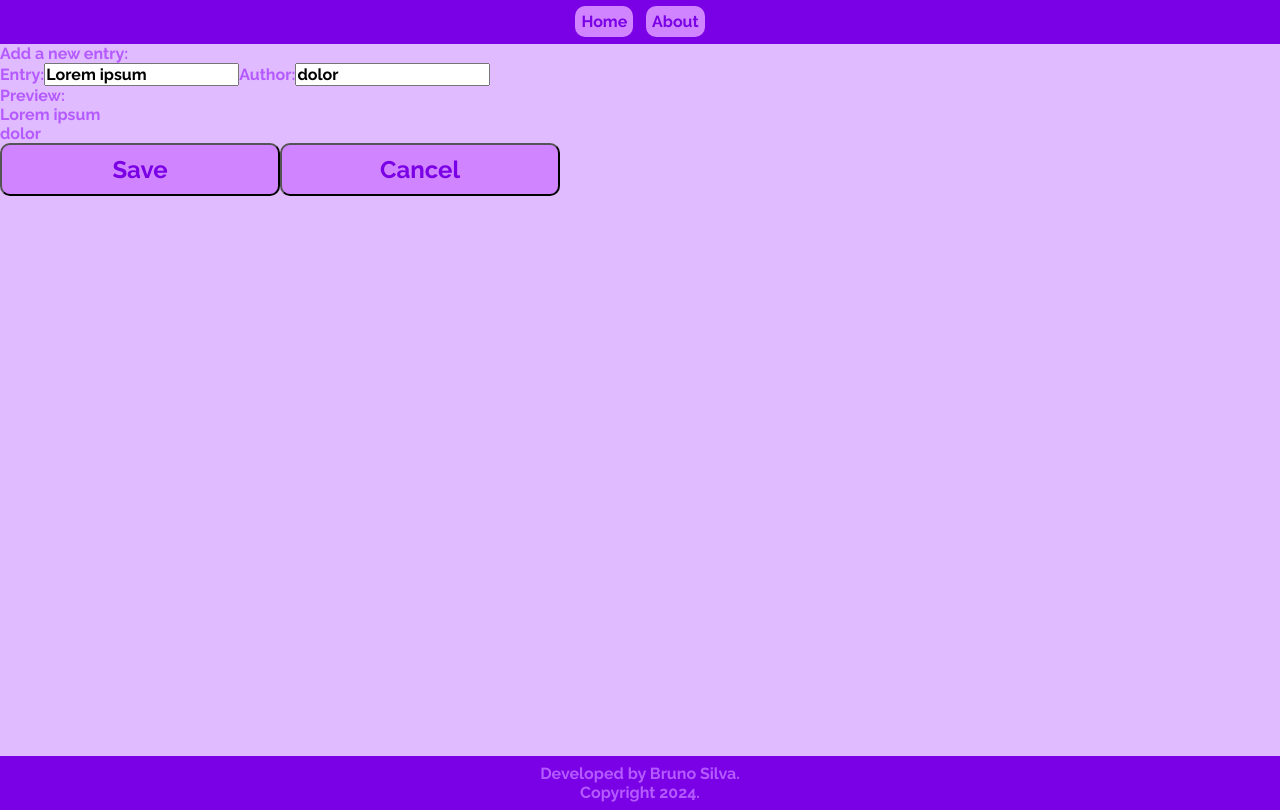
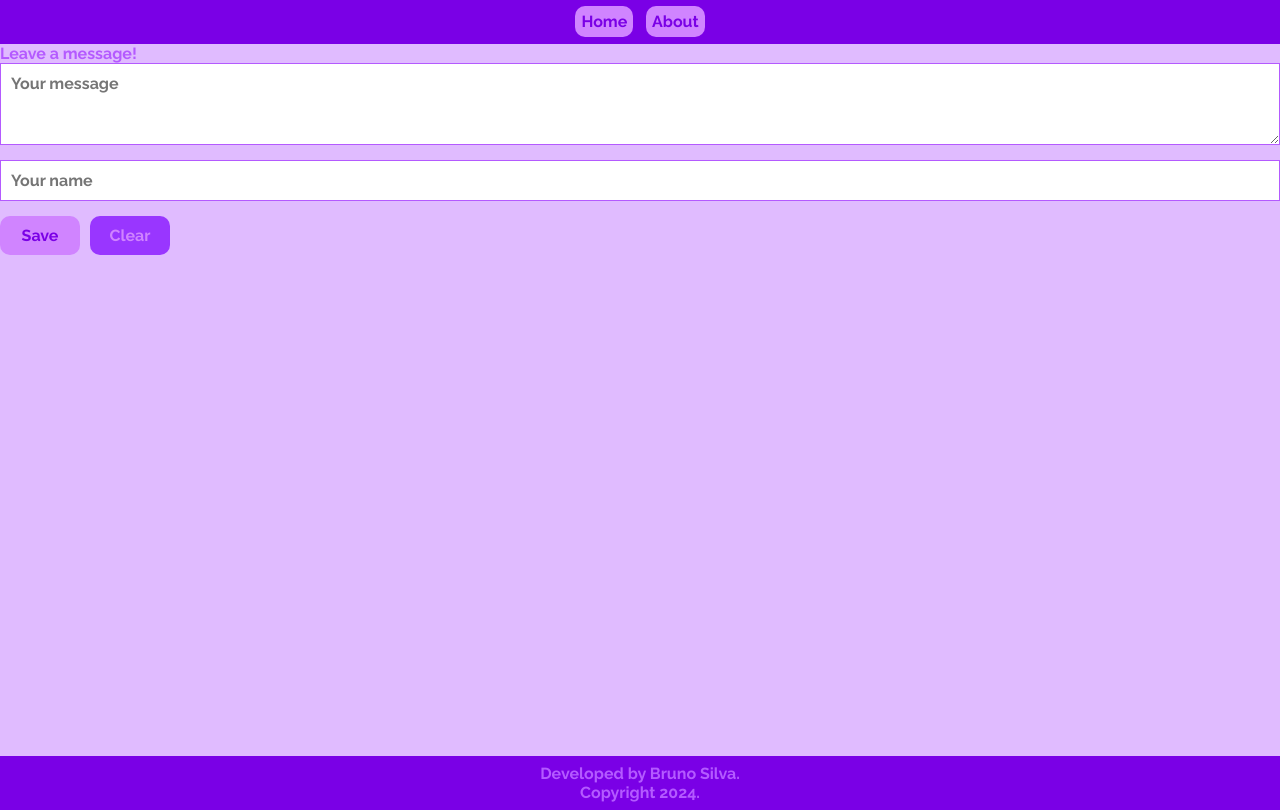
Before and after one commit to bruno7317/mural, an Angular app: page /newEntry in a window 1280 px wide. Built offline with nearby package versions, Linux system fonts and the light colour scheme.

Commit message:
Improves guestbook visuals

```diff
--- a/src/app/components/entries/new-entry/new-entry.component.css
+++ b/src/app/components/entries/new-entry/new-entry.component.css
@@ -0,0 +1,48 @@
+.form-group {
+  margin-bottom: 15px;
+  display: flex;
+  flex-direction: column;
+}
+
+.form-input,
+.form-textarea {
+  padding: 10px;
+  font-size: 1rem;
+  border: 1px solid var(--third-color);
+  font-family: var(--main-font);
+}
+
+.form-textarea {
+  height: 60px;
+  resize: vertical;
+}
+
+.input-error {
+  border: 2px solid var(--hover-color);
+}
+
+.form-actions {
+  display: flex;
+  gap: 10px;
+}
+
+.form-button {
+  font-size: 1rem;
+  border: none;
+  cursor: pointer;
+  width: 80px;
+}
+
+.form-button-submit {
+  background-color: var(--second-color);
+  color: var(--fifth-color);
+}
+
+.form-button-reset {
+  background-color: var(--hover-color);
+  color: var(--second-color);
+}
+
+.form-button:hover {
+  opacity: 0.9;
+}
--- a/src/app/components/entries/new-entry/new-entry.component.html
+++ b/src/app/components/entries/new-entry/new-entry.component.html
@@ -1,22 +1,20 @@
 <section>
   <header>
-    <h2>Add a new entry:</h2>
-    <form>
+    <h2>Leave a message!</h2>
+  </header>
 
-      <label for="entry-text">Entry:</label>
-      <input type="textarea" id="entry-text" name="entry-text" placeholder="What's on your mind?" [(ngModel)]="new_entry.message">
+  <form #guestForm="ngForm" (ngSubmit)="saveEntry()">
+    <div class="form-group" [ngClass]="{'input-error': guestForm.submitted && !new_entry.message}">
+      <textarea class="form-textarea" id="entry-text" name="entry-text" placeholder="Your message" [(ngModel)]="new_entry.message" required aria-required="true"></textarea>
+    </div>
 
-      <label for="entry-author">Author:</label>
-      <input type="text" id="entry-author" name="entry-author" placeholder="Sign your words" [(ngModel)]="new_entry.name">
+    <div class="form-group" [ngClass]="{'input-error': guestForm.submitted && !new_entry.name}">
+      <input class="form-input" type="text" id="entry-author" name="entry-author" placeholder="Your name" [(ngModel)]="new_entry.name" required aria-required="true">
+    </div>
 
-      <p>Preview:</p>
-      <p>{{ new_entry.message }}</p>
-      <p>{{ new_entry.name }}</p>
-
-      <div>
-        <button (click)="saveEntry()">Save</button>
-        <button (click)="cancelEntry()" routerLink="/listEntries">Cancel</button>
-      </div>
-    </form>
-  </header>
+    <footer class="form-actions">
+      <button class="form-button form-button-submit" type="submit">Save</button>
+      <button class="form-button form-button-reset" type="reset" (click)="clearEntry()">Clear</button>
+    </footer>
+  </form>
 </section>
--- a/src/app/components/entries/new-entry/new-entry.component.ts
+++ b/src/app/components/entries/new-entry/new-entry.component.ts
@@ -6,30 +6,40 @@ import { Router } from '@angular/router';
 @Component({
   selector: 'app-new-entry',
   templateUrl: './new-entry.component.html',
-  styleUrl: './new-entry.component.css'
+  styleUrls: ['./new-entry.component.css']
 })
 export class NewEntryComponent {
+
+  new_entry: Entry = {
+    id: "",
+    message: "",
+    name: ""
+  }
 
   constructor(
     private service: EntryService,
     private router: Router
   ) {}
 
-  new_entry: Entry = {
-    id: "",
-    message: "Lorem ipsum",
-    name: "dolor"
+  saveEntry() {
+    if (!this.new_entry.message || !this.new_entry.name) {
+      alert("Both message and author name are required!");
+      return;
+    }
+
+    this.service.create(this.new_entry).subscribe({
+      next: () => {
+        this.router.navigate(['/listEntries']);
+        this.clearEntry();
+      },
+      error: (err) => {
+        console.error("Error saving the entry:", err);
+        alert("Failed to save the entry. Please try again later.");
+      }
+    });
   }
 
-  saveEntry()
-  {
-    this.service.create(this.new_entry).subscribe(() => {
-      this.router.navigate(['/listEntries'])
-    })
+  clearEntry() {
+    this.new_entry = { id: "", message: "", name: "" };
   }
-
-  cancelEntry()
-  {
-  }
-
 }
--- a/src/app/home/home.component.css
+++ b/src/app/home/home.component.css
@@ -84,6 +84,7 @@
 .guestbook-section {
   margin-top: 40px;
   display: flex;
+  gap: 10px;
 }
 
 /* Media Queries */
```
